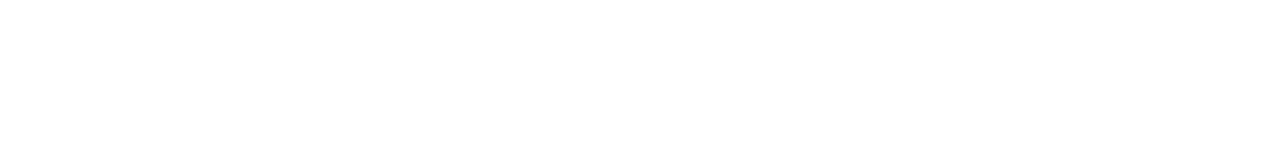
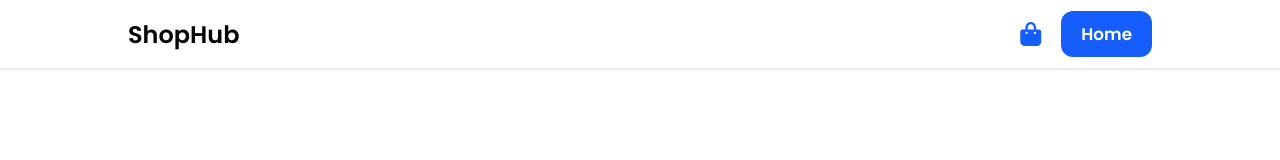
Before and after one commit to itssadiq/E-commerce, a plain HTML site: page cart.html in a window 1280 px wide. Drawn offline with Linux system fonts and the light colour scheme.

Commit message:
- Added Comments for better readability. - Boiler Plate code for cart page

```diff
--- a/cart.html
+++ b/cart.html
@@ -5,8 +5,28 @@
     <meta name="viewport" content="width=device-width, initial-scale=1.0" />
     <title>Cart</title>
     <link rel="stylesheet" href="styles/cart.css" />
+    <!-- Font Aswesome cdn -->
+    <link
+      rel="stylesheet"
+      href="https://cdnjs.cloudflare.com/ajax/libs/font-awesome/6.7.2/css/all.min.css"
+      integrity="sha512-Evv84Mr4kqVGRNSgIGL/F/aIDqQb7xQ2vcrdIwxfjThSH8CSR7PBEakCr51Ck+w+/U6swU2Im1vVX0SVk9ABhg=="
+      crossorigin="anonymous"
+      referrerpolicy="no-referrer"
+    />
   </head>
   <body>
+    <!--Navbar-->
+    <nav class="navbar container">
+      <div class="logo">ShopHub</div>
+      <div class="d-flex">
+        <i class="fa-solid fa-bag-shopping cart"></i>
+        <a href="index.html">
+          <button class="home-btn">Home</button>
+        </a>
+      </div>
+    </nav>
+
     <script src="scripts/cart.js" type="module"></script>
+    <script src="scripts/utils.js" type="module"></script>
   </body>
 </html>
--- a/styles/cart.css
+++ b/styles/cart.css
@@ -0,0 +1,84 @@
+@import url("https://fonts.googleapis.com/css2?family=Poppins:ital,wght@0,100;0,200;0,300;0,400;0,500;0,600;0,700;0,800;0,900;1,100;1,200;1,300;1,400;1,500;1,600;1,700;1,800;1,900&display=swap");
+
+* {
+  margin: 0;
+  padding: 0;
+  box-sizing: border-box;
+}
+
+:root {
+  --primary-color: #155dfc;
+  --hover-color: #10388f;
+  --secondary-color: #656d7b;
+}
+
+body,
+input,
+select,
+button {
+  font-family: "Poppins", sans-serif !important;
+}
+
+/*Utility Classes*/
+.container {
+  padding: 0px 10%;
+}
+
+.d-flex {
+  display: flex;
+  gap: 20px;
+  align-items: center;
+}
+
+/*NavBar*/
+.navbar {
+  position: sticky;
+  top: 0;
+  display: flex;
+  z-index: 1;
+  width: 100%;
+  align-items: center;
+  justify-content: space-between;
+  background-color: #fff;
+  height: 70px;
+  margin: 0 auto;
+  border-bottom: 2px solid #656d7b22;
+  transition: 0.2s all ease;
+}
+
+.navbar.scrolled {
+  height: 80px;
+}
+
+.logo {
+  font-weight: 600;
+  font-size: 1.5em;
+}
+
+a {
+  text-decoration: none;
+}
+
+.home-btn {
+  background-color: var(--primary-color);
+  text-decoration: none;
+  border: none;
+  padding: 10px 20px;
+  color: #fff;
+  font-weight: 600;
+  font-size: 1.05em;
+  border-radius: 12px;
+  transition: 0.2s all ease;
+  cursor: pointer;
+}
+
+.home-btn:hover {
+  background-color: var(--hover-color);
+}
+
+.cart {
+  font-size: 1.5em;
+  color: var(--primary-color);
+}
+
+/* Navbar End */
```
Also changed, not shown: index.html (+1 -0 lines), singleProduct.html (+2 -0 lines), styles/home.css (+8 -6 lines), styles/singleProduct.css (+7 -2 lines).
